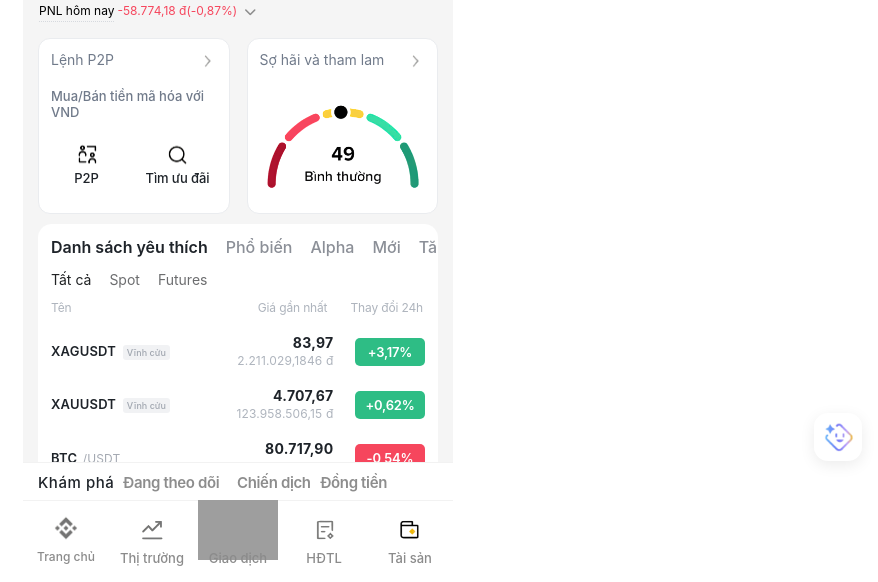
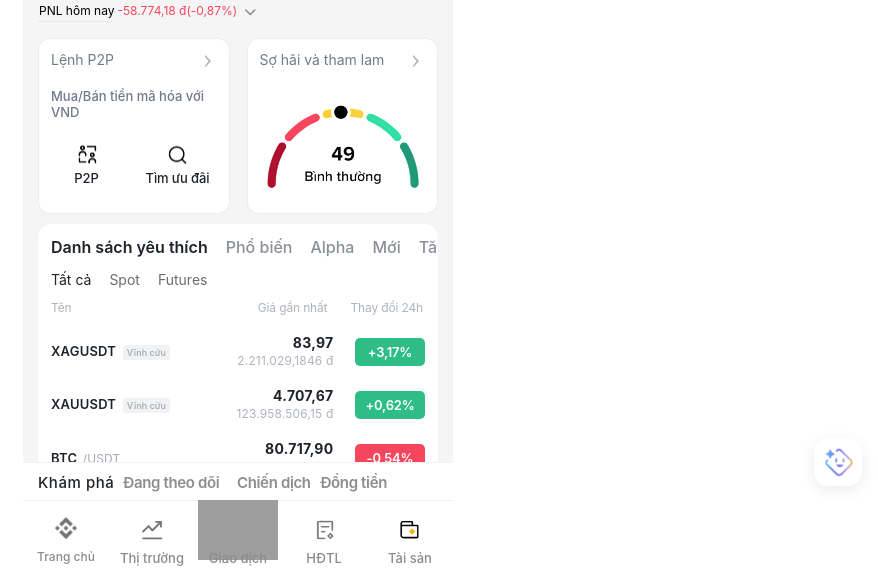
Before and after one commit to Duythang220911/binance-wallet, a plain HTML site: page index-extra.html in a window 1280 px wide. Shown: the part 218-800 px from the top of the page, without its empty margins (402-1280 px from the left). Drawn offline with Linux system fonts and the light colour scheme; grey boxes are pictures that could not be loaded.

Commit message:
Update extra.css

```diff
--- a/extra.css
+++ b/extra.css
@@ -717,7 +717,8 @@
 
 .floating-ai {
     position: fixed;
-    bottom: 121px;
+        bottom: 96px;
+
     right: 16px;
     width: 48px;
     height: 48px;
```
